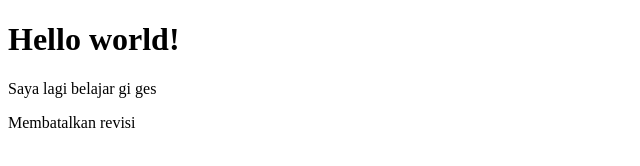
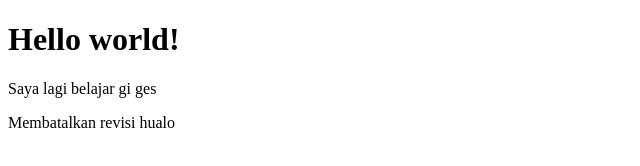
Before and after one commit to wawadyah/belajar, a plain HTML site: page login.html in a window 1280 px wide. Shown: the full height of the page, 0-640 px from the left. Drawn offline with Linux system fonts and the light colour scheme.

Commit message:
mengedit login di cabang master

```diff
--- a/login.html
+++ b/login.html
@@ -7,6 +7,6 @@
 
 <h1>Hello world!</h1>
 <p>Saya lagi belajar gi ges</p>
-<p>Membatalkan revisi<p>
+<p>Membatalkan revisi hualo<p>
 </body>
 </html>
```
